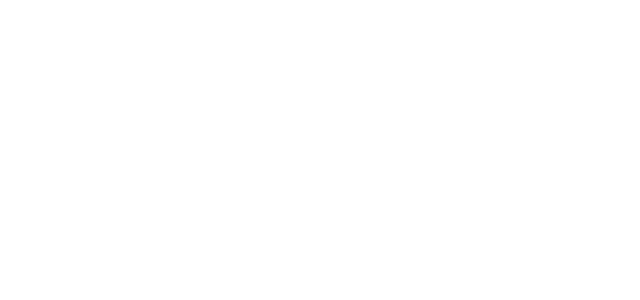
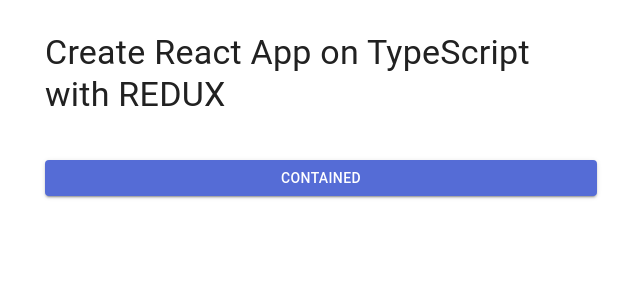
Before and after one commit to AbdurahimBerdiyarov/papay-react, a React (Create React App) app: page / in a window 1280 px wide. Shown: the top 300 px of the page, without its empty margins (319-959 px from the left). Built offline with nearby package versions, Linux system fonts and the light colour scheme.

Commit message:
feat: standard integration of MUI

```diff
--- a/src/app/App.tsx
+++ b/src/app/App.tsx
@@ -1,9 +1,21 @@
+import { Box, Button, Container, Stack, Typography } from "@mui/material";
 import React from "react";
 
 import "../css/App.css";
 
 function App() {
-  return <div className="App"></div>;
+  return (
+    <Container maxWidth="sm">
+      <Stack flexDirection={"column"}>
+        <Box sx={{ my: 4 }}>
+          <Typography variant="h4" component={"h4"} gutterBottom>
+            Create React App on TypeScript with REDUX
+          </Typography>
+        </Box>
+        <Button variant="contained">Contained</Button>
+      </Stack>
+    </Container>
+  );
 }
 
 export default App;
--- a/src/index.tsx
+++ b/src/index.tsx
@@ -6,13 +6,21 @@
 import reportWebVitals from "./reportWebVitals";
 import "./css/index.css";
 
+import CssBaseline from "@mui/material/CssBaseline";
+import { ThemeProvider } from "@mui/material/styles";
+
+import theme from "./theme";
+
 const container = document.getElementById("root")!;
 const root = createRoot(container);
 
 root.render(
   <React.StrictMode>
     <Provider store={store}>
-      <App />
+      <ThemeProvider theme={theme}>
+        <CssBaseline />
+        <App />
+      </ThemeProvider>
     </Provider>
   </React.StrictMode>
 );
--- /dev/null
+++ b/src/theme.ts
@@ -0,0 +1,19 @@
+import { createTheme } from "@mui/material/styles";
+import { red } from "@mui/material/colors";
+
+// A custom theme for this app
+const theme = createTheme({
+  palette: {
+    primary: {
+      main: "#556cd6",
+    },
+    secondary: {
+      main: "#19857b",
+    },
+    error: {
+      main: red.A400,
+    },
+  },
+});
+
+export default theme;
```
Also changed, not shown: package.json (+8 -5 lines), 2 other files (tests, documents, lock files or other folders).
